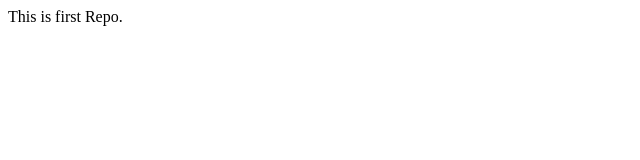
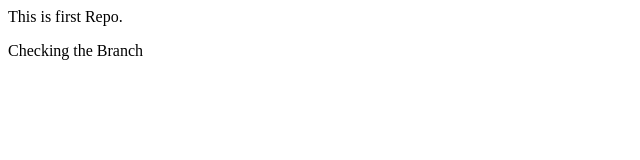
Before and after one commit to Ravi9605/localRepo, a plain HTML site: page index.html in a window 1280 px wide. Shown: the whole page, without its empty margins (0-640 px from the left). Drawn offline with Linux system fonts and the light colour scheme.

Commit message:
Add some new feature

```diff
--- a/index.html
+++ b/index.html
@@ -1 +1,2 @@
 <p>This is first Repo.</p>
+<p>Checking the Branch </p>
```
